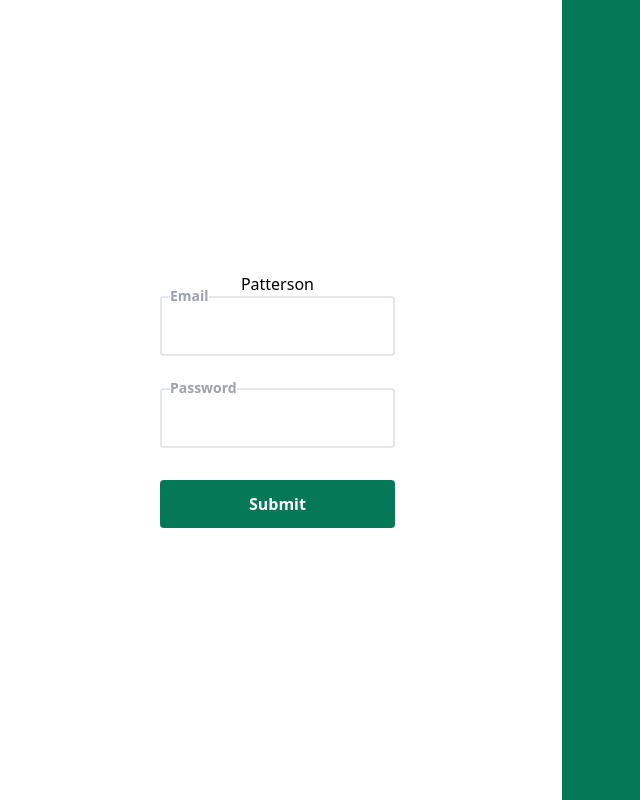
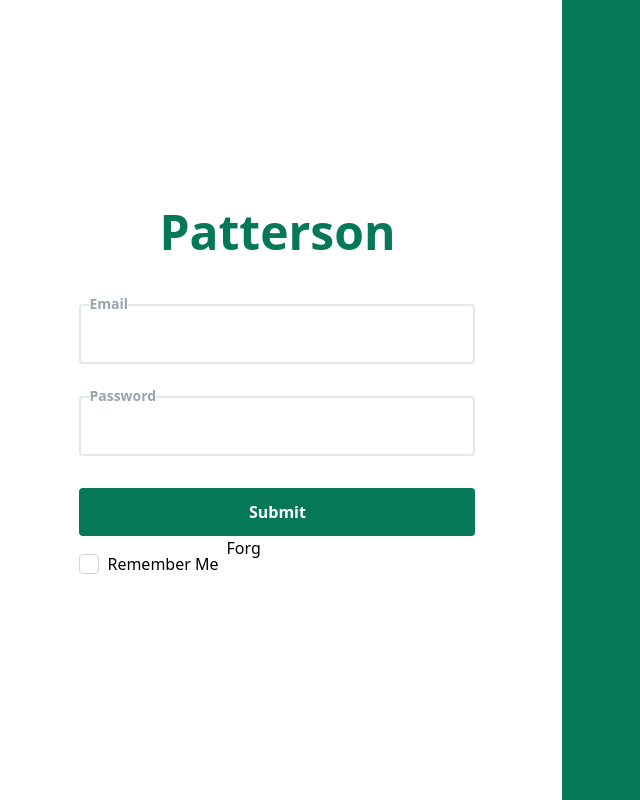
Before and after one commit to jordanumusu/hackgt8_patterson, a React (Create React App) app: page / in a window 1280 px wide. Shown: the whole page, without its empty margins (7-647 px from the left). Built offline with nearby package versions, Linux system fonts and the light colour scheme.

Commit message:
further progress with hmac and basic formatting

```diff
--- a/package.json
+++ b/package.json
@@ -6,6 +6,7 @@
     "@craco/craco": "^6.3.0",
     "@headlessui/react": "^1.4.1",
     "@heroicons/react": "^1.0.4",
+    "@tailwindcss/forms": "^0.3.4",
     "@testing-library/jest-dom": "^5.14.1",
     "@testing-library/react": "^11.2.7",
     "@testing-library/user-event": "^12.8.3",
@@ -13,7 +14,10 @@
     "@types/node": "^12.20.33",
     "@types/react": "^17.0.31",
     "@types/react-dom": "^17.0.10",
+    "axios": "^0.23.0",
+    "crypto-js": "^4.1.1",
     "formik": "^2.2.9",
+    "postman-collection": "^4.1.0",
     "react": "^17.0.2",
     "react-dom": "^17.0.2",
     "react-router-dom": "^5.3.0",
@@ -47,6 +51,7 @@
     ]
   },
   "devDependencies": {
+    "@types/crypto-js": "^4.0.2",
     "@types/react-router-dom": "^5.3.1",
     "autoprefixer": "^9.8.8",
     "postcss": "^7.0.39",
--- /dev/null
+++ b/src/api/hmacSnippet.ts
@@ -0,0 +1,63 @@
+const hmacSHA512 = require("crypto-js/hmac-sha512");
+const Base64 = require("crypto-js/enc-base64");
+
+interface HMACTypes {
+  sharedKey: string;
+  secretKey: string;
+  date: Date,
+  httpMethod: string;
+  requestURL: string;
+  contentType?: string;
+  contentMD5?: string;
+  nepApplicationKey?: string;
+  nepCorrelationID?: string;
+  nepOrganization?: string;
+  nepServiceVersion?: string;
+}
+
+function createHMAC({
+  sharedKey,
+  secretKey,
+  date,
+  httpMethod,
+  requestURL,
+  contentType,
+  contentMD5,
+  nepApplicationKey,
+  nepCorrelationID,
+  nepOrganization,
+  nepServiceVersion,
+}: HMACTypes) {
+    let uri = encodeURI(requestURL.replace(/^https?:\/\/[^/]+\//, "/"));
+
+    const isoDate = date.toISOString().slice(0, 19) + ".000Z";
+
+    const oneTimeSecret = secretKey + isoDate;
+
+    let toSign = httpMethod + "\n" + uri;
+    if (contentType) {
+      toSign += "\n" + contentType.trim();
+    }
+    if (contentMD5) {
+      toSign += "\n" + contentMD5.trim();
+    }
+    if (nepApplicationKey) {
+      toSign += "\n" + nepApplicationKey.trim();
+    }
+    if (nepCorrelationID) {
+      toSign += "\n" + nepCorrelationID.trim();
+    }
+    if (nepOrganization) {
+      toSign += "\n" + nepOrganization.trim();
+    }
+    if (nepServiceVersion) {
+      toSign += "\n" + nepServiceVersion.trim();
+    }
+
+    const key = hmacSHA512(toSign, oneTimeSecret);
+    console.log("bruh");
+    console.log(`${sharedKey}:${Base64.stringify(key)}`);
+    return `${sharedKey}:${Base64.stringify(key)}`;
+  };
+
+  export default createHMAC;
--- a/src/components/TextField.tsx
+++ b/src/components/TextField.tsx
@@ -8,8 +8,8 @@ interface TextFieldProps {
 function TextField({ label, ...props } : TextFieldProps & FieldHookConfig<string>): JSX.Element {
   const [field, meta] = useField(props);
   return (
-    <div className="border-2 border-gray-200 focus-within:border-green-600 py-4 mb-8 relative rounded ">
-      <input className="peer outline-none w-full " {...field} />
+    <div className="border-2 border-gray-200 focus-within:border-green-600 py-4 mb-8 relative rounded">
+      <input className="peer outline-none w-96 ml-2" {...field} />
       <label
         htmlFor="email"
         className="-top-3 absolute bg-white text-sm text-gray-400 font-bold left-2 peer-focus:text-green-600"
--- a/src/views/LoginView.tsx
+++ b/src/views/LoginView.tsx
@@ -1,30 +1,58 @@
 import React from "react";
-import { Formik, Form} from "formik";
+import { Link } from "react-router-dom";
+import { Formik, Form, Field } from "formik";
 import TextField from "../components/TextField";
-import loginBackground from "../assets/images/loginBackground.jpg"
+import axios from "axios";
+import createHMAC from "../api/hmacSnippet";
 interface LoginValues {
   email: string;
   password: string;
+  remember: boolean;
 }
 
-class LoginView extends React.Component {
-  render() {
-    const initialValues: LoginValues = { email: "", password: "" };
+function LoginView() {
+  let date = new Date();
+
+  const hmacAccessKey = createHMAC({
+    sharedKey: "2aa1e579a125402aa89c7ffa702af1f7",
+    date: date,
+    secretKey: "74d13f63b96245c8bb45c5700e8614d3",
+    httpMethod: "GET",
+    requestURL: "https://gateway-staging.ncrcloud.com//order/v3/orders/find?pageNumber=1&pageSize=20",
+    nepOrganization: "test-drive-47aaf36264c049fca8341",
+    contentType: "application/json",
+  })
+
+  const headers = {
+    "Allow": "application/json",
+    'accept': "application/json",
+    "nep-organization": "ur-hack",
+    "Content-Type": "application/json",
+     Authorization:  `AccessKey ${hmacAccessKey}`,
+  };
+
+  const client = axios.create({
+    timeout: 1000,
+    headers: headers,
+  });
+
+  const initialValues: LoginValues = {
+    email: "",
+    password: "",
+    remember: false,
+  };
+
   return (
     <div className="overflow-hidden grid grid-cols-9 w-screen h-screen ">
       {/* Login Side */}
       <div className="col-span-4 h-full w-full flex flex-col justify-center items-center ">
-          <h1>Patterson</h1>
+        <h1 className="text-5xl text-green-700 pb-12 font-bold">Patterson</h1>
 
         {/* Explore better validators?? */}
         <Formik
           initialValues={initialValues}
           onSubmit={(values, { setSubmitting }) => {
-              setTimeout(() => {
-                alert(JSON.stringify(values, null, 2));
-
-                setSubmitting(false);
-              }, 400);
+            axios.get("https://gateway-staging.ncrcloud.com//order/v3/orders/find?pageNumber=1&pageSize=20", {headers: headers});
           }}
         >
           {({
@@ -38,10 +66,28 @@ class LoginView extends React.Component {
           }) => (
             <Form className="flex flex-col max-w-4xl">
               <TextField label="Email" name="email" type="email" />
-                <TextField label="Password" name="password" type="text"   />
-                <button className="bg-green-700 text-white h-12 rounded font-bold" type="submit">
+              <TextField label="Password" name="password" type="text" />
+              <button
+                className="bg-green-700 text-white h-12 rounded font-bold"
+                type="submit"
+              >
                 Submit
               </button>
+              <div className="flex">
+                <div className="my-2 flex items-center">
+                  <Field
+                    type="checkbox"
+                    name="remember"
+                    className="rounded bg-white focus:ring-0 text-green-700 h-5 w-5 border-gray-300"
+                  />
+                  <label className="text-black p-2 font-medium">
+                    Remember Me
+                  </label>
+                </div>
+                <div>
+                  <p>Forg</p>
+                </div>
+              </div>
             </Form>
           )}
         </Formik>
@@ -52,6 +98,5 @@ class LoginView extends React.Component {
     </div>
   );
 }
-}
 
 export default LoginView;
--- a/tailwind.config.js
+++ b/tailwind.config.js
@@ -1,5 +1,4 @@
 module.exports = {
-
   purge: ['./src/**/*.{js,jsx,ts,tsx}', './public/index.html'],
   darkMode: false, // or 'media' or 'class'
   theme: {
@@ -9,6 +8,13 @@ module.exports = {
       }),
     },
   },
-  variants: {},
-  plugins: [],
+  variants: {
+    extend: {
+      backgroundColor: ['checked'],
+      borderColor: ['checked'],
+    }
+  },
+  plugins: [
+    require('@tailwindcss/forms')
+  ],
 }
```
Also changed, not shown: 2 other files (tests, documents, lock files or other folders). Lines whose indentation alone changed are shown as unchanged.
